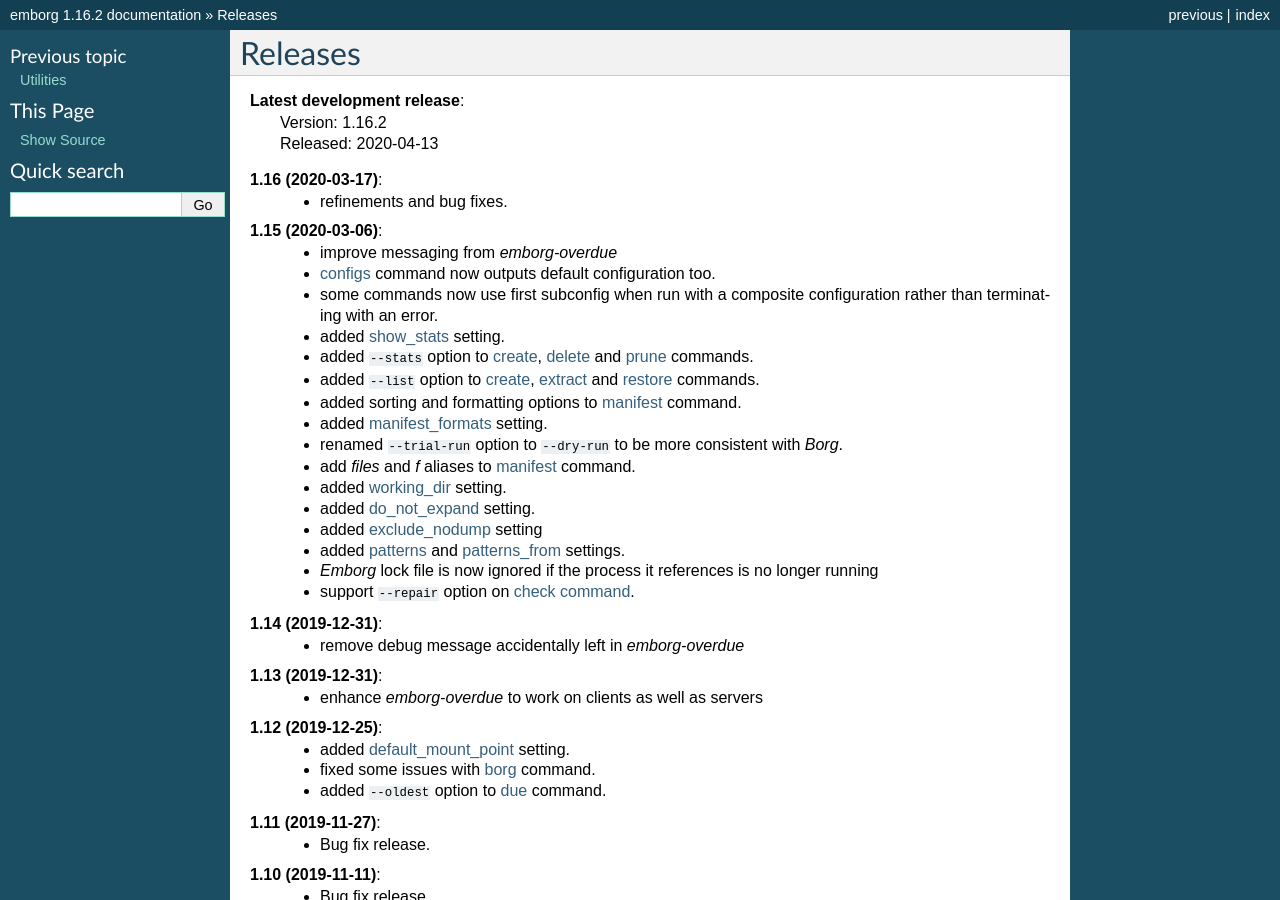
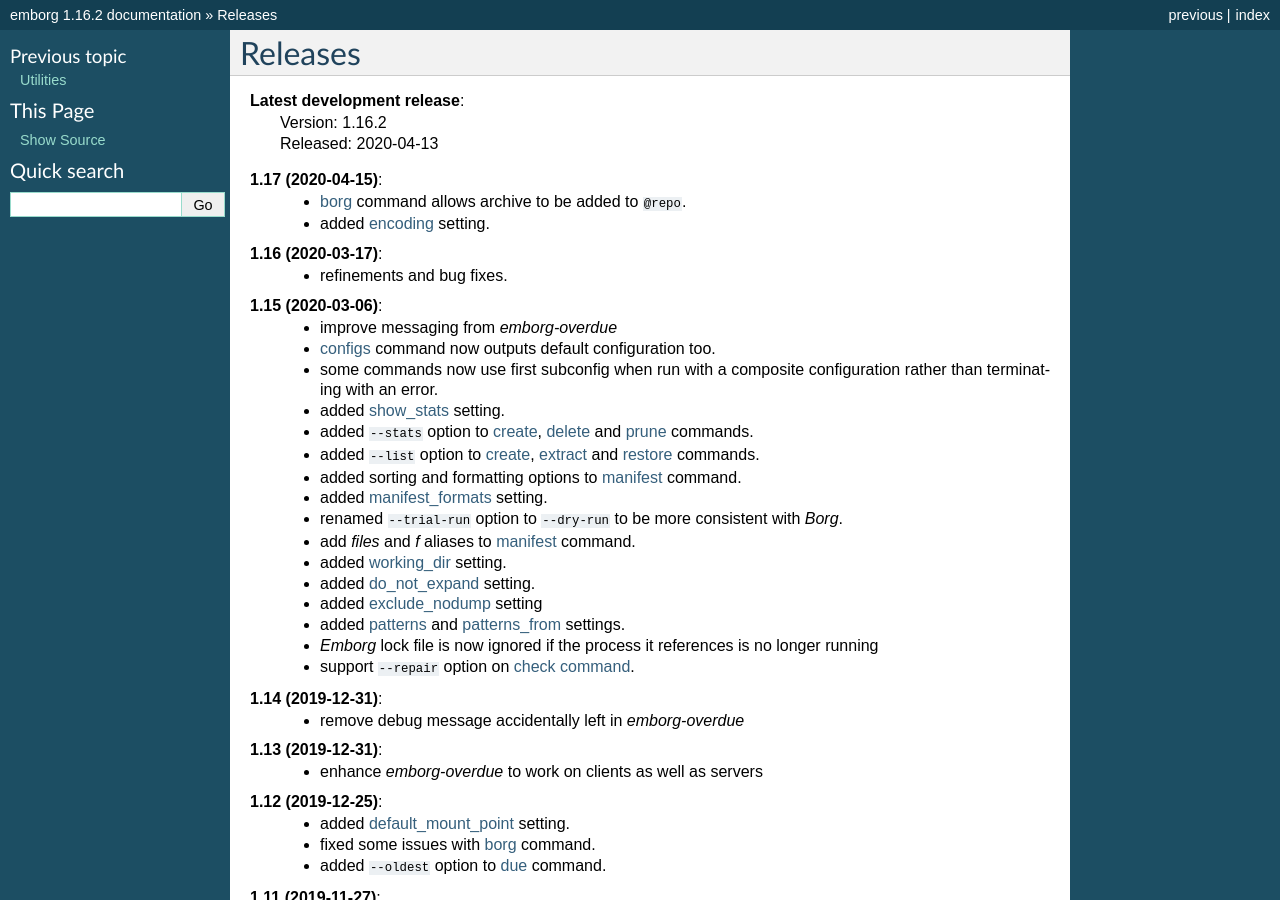
Before and after one commit to KenKundert/emborg, a Sphinx documentation site: the page built from doc/releases.rst, in a window 1280 px wide and 900 px high. Built offline with Sphinx 7.4.7, drawn with Linux system fonts in a browser that asks for light colours.

Commit message:
Release candidate.

```diff
--- a/doc/releases.rst
+++ b/doc/releases.rst
@@ -4,6 +4,10 @@
 **Latest development release**:
     | Version: 1.16.2
     | Released: 2020-04-13
+
+**1.17 (2020-04-15)**:
+    - :ref:`borg <borg>` command allows archive to be added to ``@repo``.
+    - added :ref:`encoding` setting.
 
 **1.16 (2020-03-17)**:
     - refinements and bug fixes.
```
